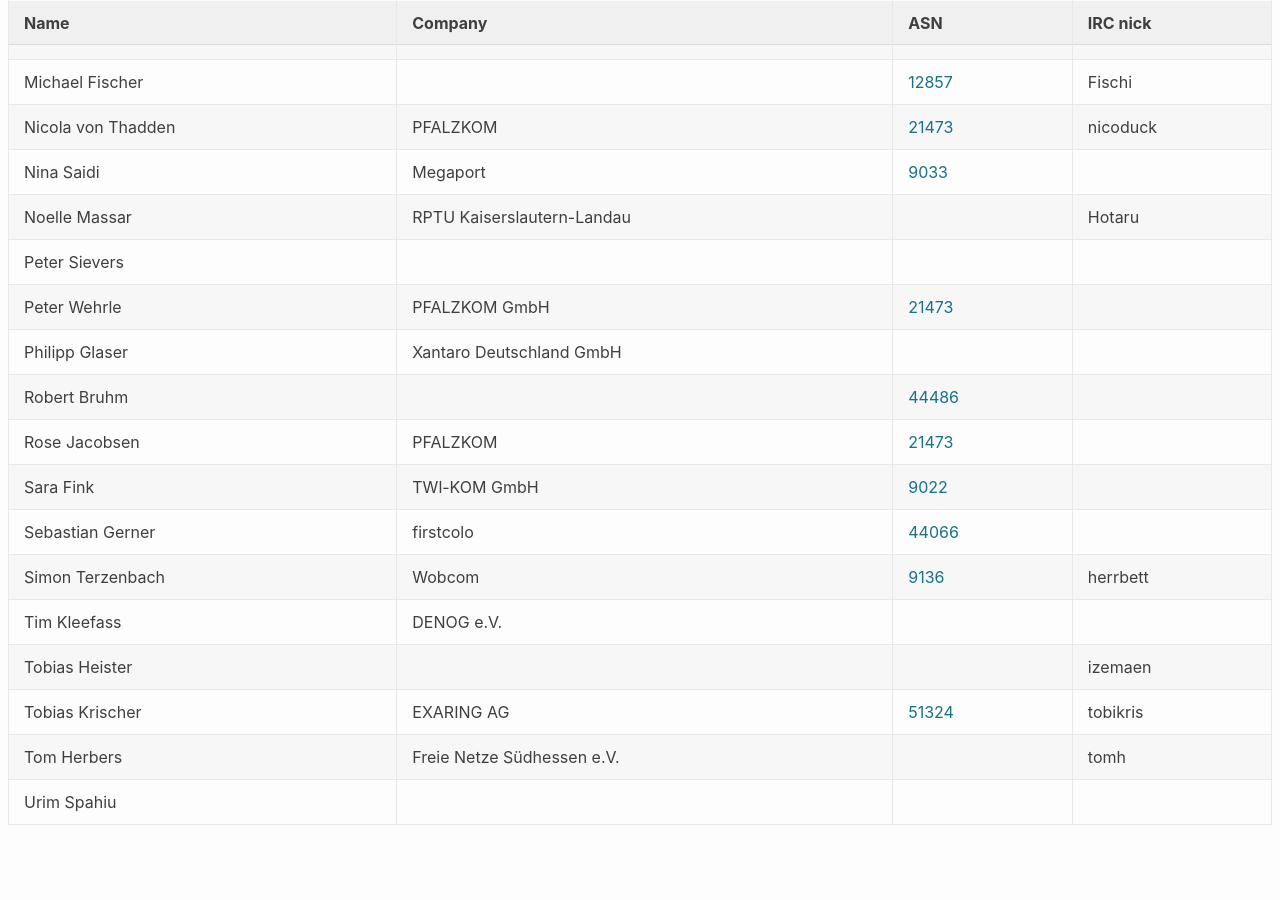
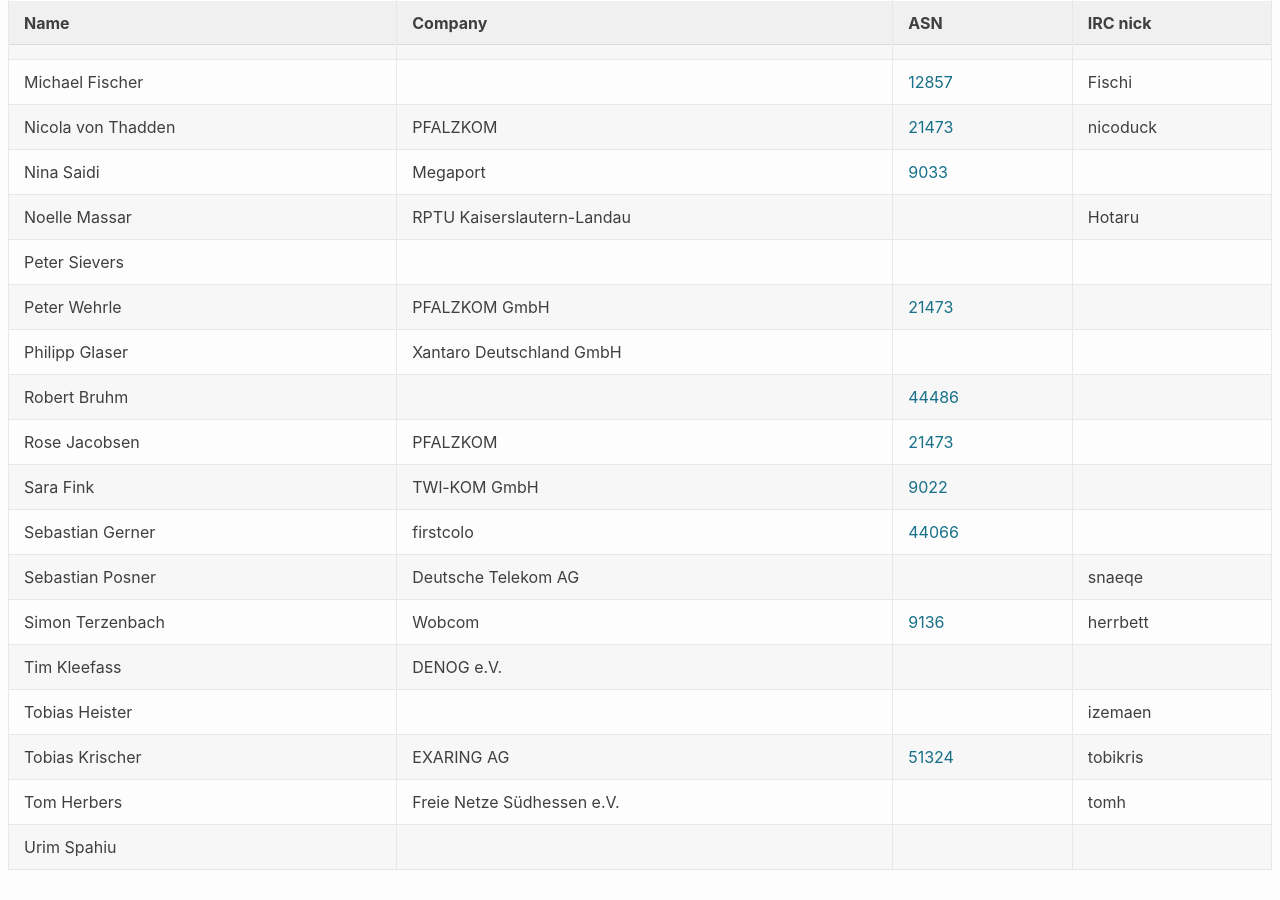
Before and after one commit to denog/pretix-attendeelist, a Jekyll site: the page built from denogmeetup24-04/index.markdown, in a window 1280 px wide and 900 px high, scrolled down 1254 px. Built offline with Jekyll 4.4.1, drawn with Linux system fonts in a browser that asks for light colours; before the commit the page ends 2109 px from its top, so only the background shows below that.

Commit message:
Latest data: Wed Apr 24 05:48:07 UTC 2024

```diff
--- a/_data/attendees_denogmeetup24-04.json
+++ b/_data/attendees_denogmeetup24-04.json
@@ -234,6 +234,12 @@
     "asn": "44066"
   },
   {
+    "name": "Sebastian Posner",
+    "company": "Deutsche Telekom AG",
+    "irc": "snaeqe",
+    "asn": null
+  },
+  {
     "name": "Simon Terzenbach",
     "company": "Wobcom",
     "irc": "herrbett",
```
